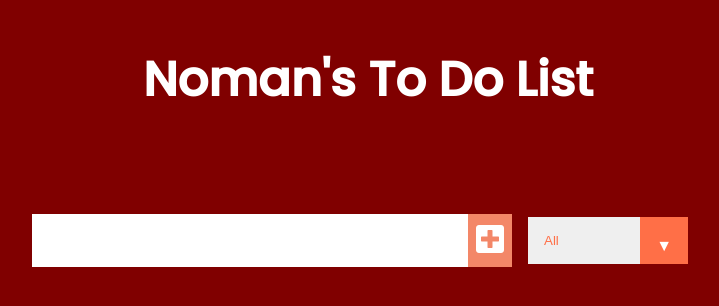
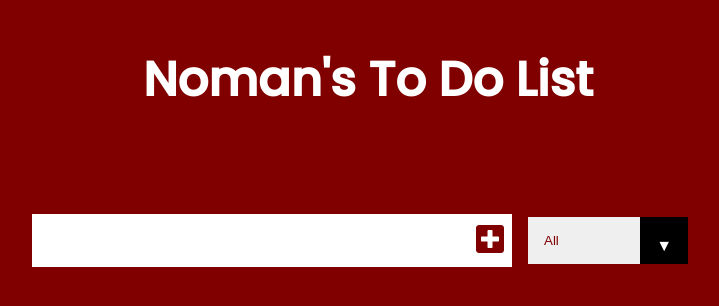
Before and after one commit to masoodnoman/to-do-list, a plain HTML site: page index.html in a window 1280 px wide. In both pictures the pointer is over the button 762 px from the left and 240 px from the top of the page. Shown: the whole page, without its empty margins (272-991 px from the left). Drawn offline with Linux system fonts and the light colour scheme.

Commit message:
Update style.css
Changed various hovering colors to red and black

```diff
--- a/style.css
+++ b/style.css
@@ -30,15 +30,15 @@ form input, form button {
 }
 
 form button {
-    color: #f38768;
+    color: black;
     background: white;
     cursor: pointer;
     transition: all 0.3s ease;
 }
 
 form button:hover {
-    background: #f38768;
-    color: white;
+    background: white;
+    color: #800000
 }
 
 .todo-container {
@@ -68,12 +68,20 @@ form button:hover {
 }
 
 .trash-btn, .complete-btn {
-    background: #ff6f47;
+    background: black;
     color: white;
     border: none;
     padding: 1rem;
     cursor: pointer;
     font-size: 1rem;
+    transition: all 0.3s ease;
+
+}
+
+.trash-btn:hover {
+    background: white;
+    color: #800000;
+
 }
 
 .complete-btn {
@@ -113,7 +121,7 @@ select {
 }
 
 select {
-    color: #ff6f47;
+    color: #800000;
     width: 10rem;
     cursor: pointer;
     padding: 1rem;
@@ -122,7 +130,7 @@ select {
 .select::after {
     content: "\25BC";
     position: absolute;
-    background: #ff6f47;
+    background: black;
     top: 0;
     right: 0;
     padding: 1rem;
@@ -132,5 +140,5 @@ select {
 
 .select:hover::after {
     background: white;
-    color: #ff6f47;
+    color: #800000;
 }
```
